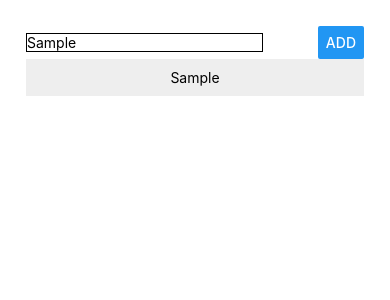
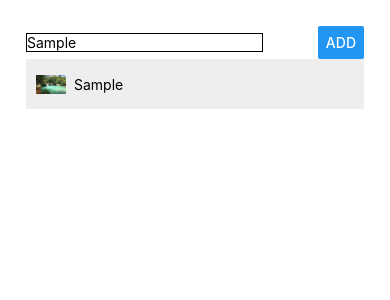
Before and after one commit to elptr/udemyRN, a React Native app: screen / in a window 390 px wide. Both pictures are taken after typing "Sample" into the empty fields and a click on the button "ADD". Shown: the top 300 px of the page. Built offline with nearby package versions, Linux system fonts and the light colour scheme.

Commit message:
added image (hard coded)

```diff
--- a/App.js
+++ b/App.js
@@ -3,6 +3,7 @@ import {StyleSheet, TextInput, Text, View, Button} from 'react-native';
 
 import PlaceInput from './src/components/PlaceInput/PlaceInput';
 import PlaceList from './src/components/PlaceList/PlaceList';
+import placeImage from './src/assets/beautiful-place.jpeg';
 
 export default class App extends React.Component {
     state = {
@@ -13,12 +14,11 @@ export default class App extends React.Component {
     onPlaceAddedHandler = (place) => {
         this.setState( prevState => {
             return {
-                places: prevState.places.concat(
-                    {
-                        key: Math.random(),
-                        value:place
-                    }
-                )
+                places: prevState.places.concat({
+                    key: Math.random(),
+                    name:place,
+                    image:placeImage
+                    })
             }
         });
     }
--- a/src/components/ListItem/ListItem.js
+++ b/src/components/ListItem/ListItem.js
@@ -1,9 +1,13 @@
 import React from 'react';
-import {StyleSheet, Text, View, TouchableOpacity} from 'react-native';
+import {StyleSheet, Text, View, TouchableOpacity, Image} from 'react-native';
 
 const ListItem = (props) => (
     <TouchableOpacity onPress={props.onItemPressed}>
         <View style={styles.listItem}>
+            <Image resizeMode="contain"
+                   source={props.placeImage}
+                   style={styles.placeImage}
+            />
             <Text>{props.placeName}</Text>
         </View>
     </TouchableOpacity>
@@ -15,10 +19,15 @@ const styles = StyleSheet.create({
         padding: 10,
         marginBottom: 5,
         backgroundColor: '#eee',
-        flexDirection: 'column',
-        justifyContent: 'center',
+        flexDirection: 'row',
+        justifyContent: 'flex-start',
         alignItems: 'center'
     },
+    placeImage: {
+        marginRight:8,
+        height:30,
+        width:30,
+    }
 
 });
 
--- a/src/components/PlaceList/PlaceList.js
+++ b/src/components/PlaceList/PlaceList.js
@@ -10,7 +10,8 @@ const PlaceList = (props) => {
         data={props.places}
         renderItem={(info) => (
             <ListItem
-                placeName={info.item.value}
+                placeName={info.item.name}
+                placeImage={info.item.image}
                 onItemPressed={() => props.onItemDelete(info.item.key)}/>)}
     />
 }
```
Also changed, not shown: src/assets/beautiful-place.jpeg (added).
